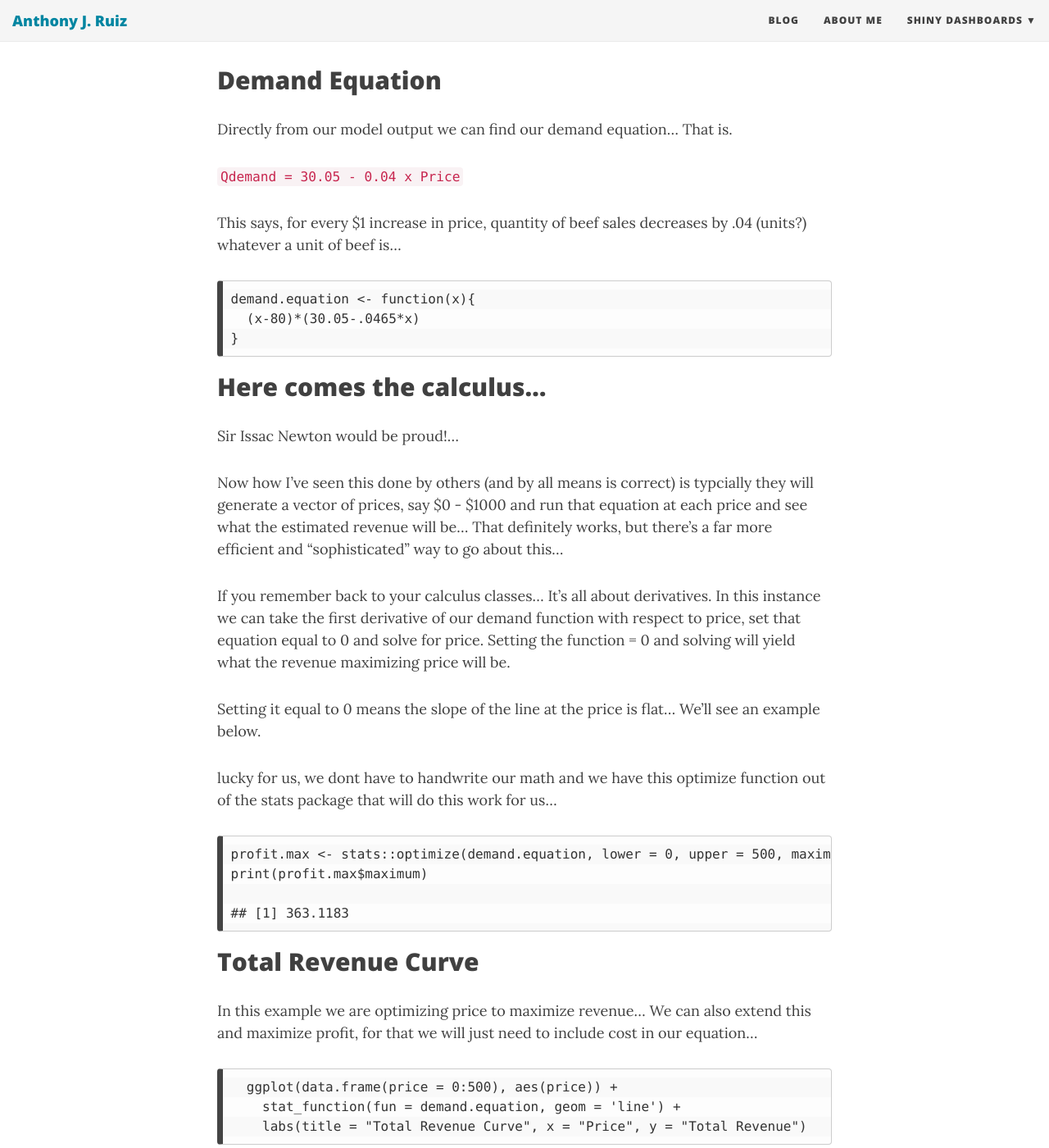
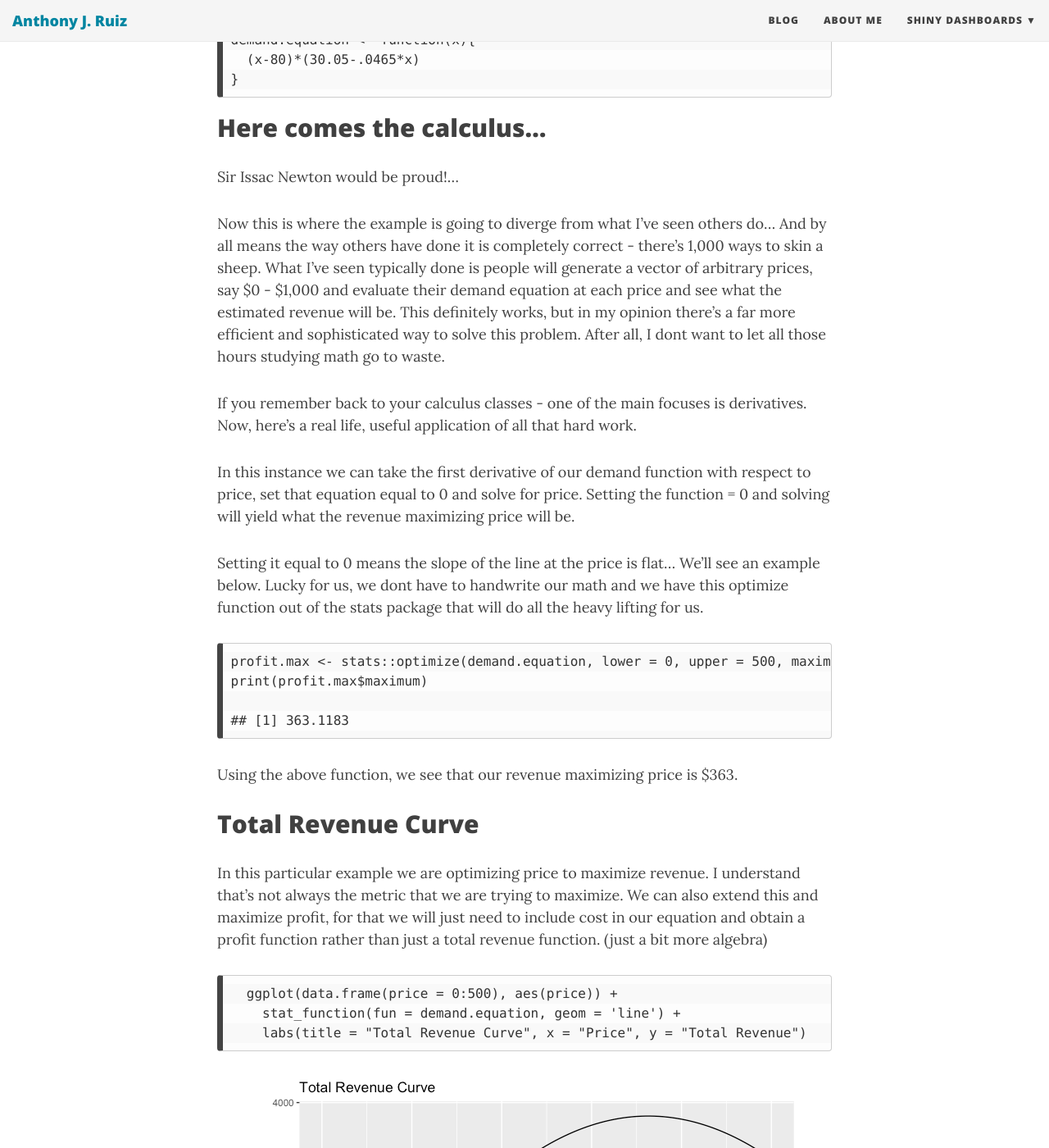
Before and after one commit to AnthonyJRuiz/anthonyjruiz.github.io, a Jekyll site: the page built from _posts/2019-03-26-price_optimization.md, in a window 1280 px wide and 1400 px high, scrolled down 3213 px. Shown: the whole window at 82% size. Built offline with Jekyll 4.4.1, drawn with Linux system fonts in a browser that asks for light colours; nearby versions of some CDN libraries; some of the changed text lies outside the part shown.

```diff
--- a/_posts/2019-03-05-optimizing_price_with_calculus.md
+++ b/_posts/2019-03-26-price_optimization.md
@@ -7,49 +7,17 @@ Package Load
 ------------
 
     library(dplyr)
-
-    ##
-    ## Attaching package: 'dplyr'
-
-    ## The following objects are masked from 'package:stats':
-    ##
-    ##     filter, lag
-
-    ## The following objects are masked from 'package:base':
-    ##
-    ##     intersect, setdiff, setequal, union
-
     library(ggplot2)
     library(stats) #optimization
     library(broom) #tidy model output
     library(plotly) #make interactive ggplot visuals
 
-    ##
-    ## Attaching package: 'plotly'
-
-    ## The following object is masked from 'package:ggplot2':
-    ##
-    ##     last_plot
-
-    ## The following object is masked from 'package:stats':
-    ##
-    ##     filter
-
-    ## The following object is masked from 'package:graphics':
-    ##
-    ##     layout
-
-    getwd()
-
-    ## [1] "/Users/AnthonyRuiz/R Repository/anthonyjruiz.github.io/markdown_files"
-
 Data
 ----
 
-For this exercise we are using beef sales data that ranges from 1977 -
-1999.
-
-    demand.data <- read.csv("https://raw.githubusercontent.com/susanli2016/Machine-Learning-with-Python/master/beef.csv")
+For this exercise we are using beef sales data by quarter that ranges
+from 1977 - 1999. We can take a quick look at what that looks like to
+get familiar with our dataset.
 
     head(demand.data)
 
@@ -72,7 +40,12 @@ demand for beef - we see a pretty clear negative relationship here.
         geom_point() +
         geom_smooth(method = "lm")
 
-![](price_optimization_files/figure-markdown_strict/unnamed-chunk-4-1.png)
+
+
+<p style="text-align:center">
+<img src="/img/blog_images/price_optimization_files/unnamed-chunk-4-1.png" alt="plot1"/>
+</p>
+
 
 Estimating the demand equation
 ------------------------------
@@ -91,10 +64,14 @@ uncover a negative relationship.
 
     demand.model <- lm(Quantity ~ Price, data = demand.data)
 
-Taking a look at our model output and model diagnostics we get…
+For the sake of brevity, we are going to assume that this model is
+simply amazing. We would normally be checking our model diagnostics,
+thinking from a theory standpoint if we have the correct variables in
+our model violating any of the Gauss-markov assumptions of regression
+etc…
 
-How to analyze the model diagnostics will be a post for another day,
-let’s just assume this model is amazing.
+How to evaluate the model is any good or not will be a post for another
+day.
 
     summary(demand.model)
 
@@ -117,19 +94,18 @@ let’s just assume this model is amazing.
     ## Multiple R-squared:  0.9011, Adjusted R-squared:    0.9
     ## F-statistic: 811.2 on 1 and 89 DF,  p-value: < 2.2e-16
 
-    plot(demand.model)
-
-![](price_optimization_files/figure-markdown_strict/unnamed-chunk-6-1.png)![](price_optimization_files/figure-markdown_strict/unnamed-chunk-6-2.png)![](price_optimization_files/figure-markdown_strict/unnamed-chunk-6-3.png)![](price_optimization_files/figure-markdown_strict/unnamed-chunk-6-4.png)
-
 Demand Equation
 ---------------
 
-Directly from our model output we can find our demand equation… That is.
+As we see from our model output above, now we have a demand equation.
 
 `Qdemand = 30.05 - 0.04 x Price`
 
-This says, for every $1 increase in price, quantity of beef sales
-decreases by .04 (units?) whatever a unit of beef is…
+In english this says, for every $1 increase in price, on average the
+quantity of beef sales will decrease by .04 (units?) whatever a unit of
+beef is…
+
+Now we are going to save that equation as a function for later use
 
     demand.equation <- function(x){
       (x-80)*(30.05-.0465*x)
@@ -140,39 +116,51 @@ Here comes the calculus…
 
 Sir Issac Newton would be proud!…
 
-Now how I’ve seen this done by others (and by all means is correct) is
-typcially they will generate a vector of prices, say $0 - $1000 and run
-that equation at each price and see what the estimated revenue will be…
-That definitely works, but there’s a far more efficient and
-“sophisticated” way to go about this…
+Now this is where the example is going to diverge from what I’ve seen
+others do… And by all means the way others have done it is completely
+correct - there’s 1,000 ways to skin a sheep. What I’ve seen typically
+done is people will generate a vector of arbitrary prices, say $0 -
+$1,000 and evaluate their demand equation at each price and see what the
+estimated revenue will be. This definitely works, but in my opinion
+there’s a far more efficient and sophisticated way to solve this
+problem. After all, I dont want to let all those hours studying math go
+to waste.
 
-If you remember back to your calculus classes… It’s all about
-derivatives. In this instance we can take the first derivative of our
-demand function with respect to price, set that equation equal to 0 and
-solve for price. Setting the function = 0 and solving will yield what
-the revenue maximizing price will be.
+If you remember back to your calculus classes - one of the main focuses
+is derivatives. Now, here’s a real life, useful application of all that
+hard work.
+
+In this instance we can take the first derivative of our demand function
+with respect to price, set that equation equal to 0 and solve for price.
+Setting the function = 0 and solving will yield what the revenue
+maximizing price will be.
 
 Setting it equal to 0 means the slope of the line at the price is flat…
-We’ll see an example below.
-
-lucky for us, we dont have to handwrite our math and we have this
-optimize function out of the stats package that will do this work for
-us…
+We’ll see an example below. Lucky for us, we dont have to handwrite our
+math and we have this optimize function out of the stats package that
+will do all the heavy lifting for us.
 
     profit.max <- stats::optimize(demand.equation, lower = 0, upper = 500, maximum = TRUE)
     print(profit.max$maximum)
 
     ## [1] 363.1183
 
+Using the above function, we see that our revenue maximizing price is
+$363.
+
 Total Revenue Curve
 -------------------
 
-In this example we are optimizing price to maximize revenue… We can also
-extend this and maximize profit, for that we will just need to include
-cost in our equation…
+In this particular example we are optimizing price to maximize revenue.
+I understand that’s not always the metric that we are trying to
+maximize. We can also extend this and maximize profit, for that we will
+just need to include cost in our equation and obtain a profit function
+rather than just a total revenue function. (just a bit more algebra)
 
       ggplot(data.frame(price = 0:500), aes(price)) +
         stat_function(fun = demand.equation, geom = 'line') +
         labs(title = "Total Revenue Curve", x = "Price", y = "Total Revenue")
 
-![](price_optimization_files/figure-markdown_strict/unnamed-chunk-9-1.png)
+<p style="text-align:center">
+<img src="/img/blog_images/price_optimization_files/unnamed-chunk-9-1.png" alt="plot2"/>
+</p>
```
Also changed, not shown: img/blog_images/price_optimization_files/figure-markdown_strict/unnamed-chunk-6-1.png (deleted), img/blog_images/price_optimization_files/figure-markdown_strict/unnamed-chunk-6-2.png (deleted), img/blog_images/price_optimization_files/figure-markdown_strict/unnamed-chunk-6-3.png (deleted), img/blog_images/price_optimization_files/figure-markdown_strict/unnamed-chunk-6-4.png (deleted), img/blog_images/price_optimization_files/unnamed-chunk-4-1.png (renamed from img/blog_images/price_optimization_files/figure-markdown_strict/unnamed-chunk-4-1.png), img/blog_images/price_optimization_files/unnamed-chunk-9-1.png (renamed from img/blog_images/price_optimization_files/figure-markdown_strict/unnamed-chunk-9-1.png).
